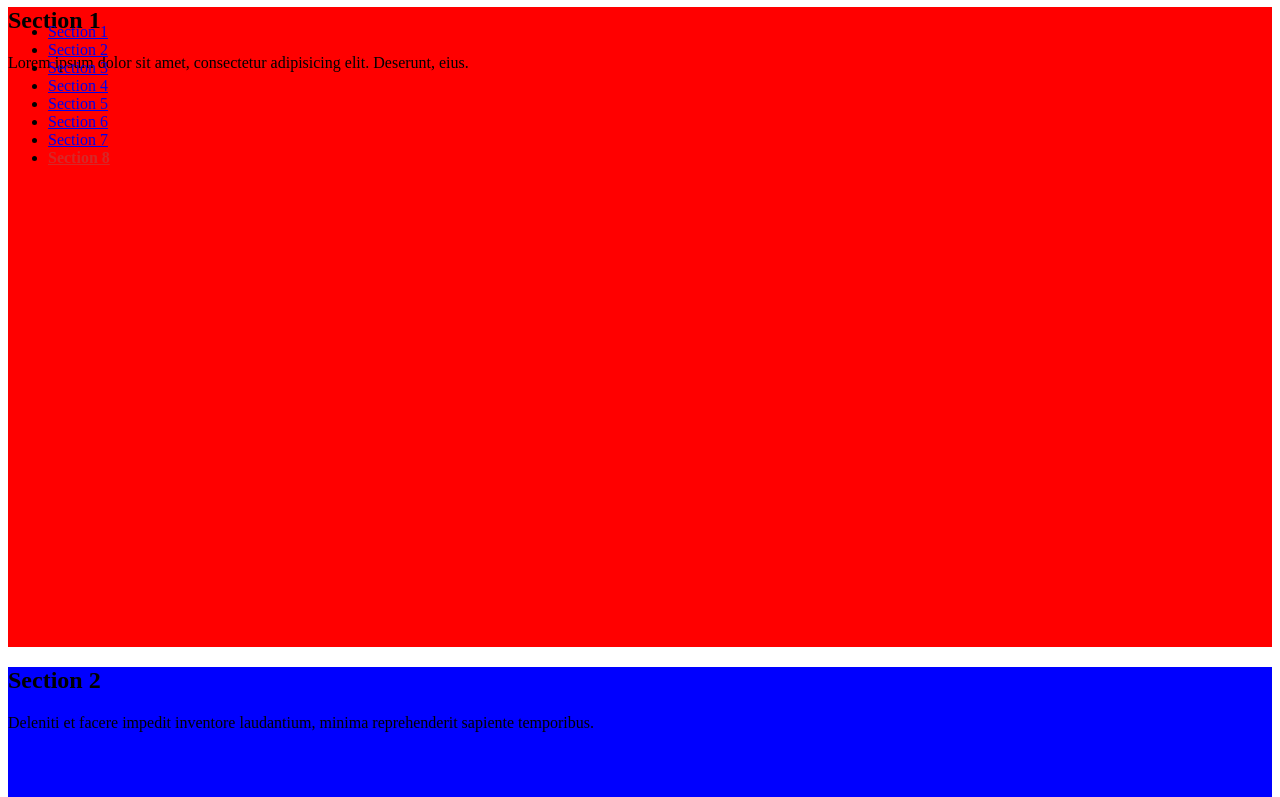
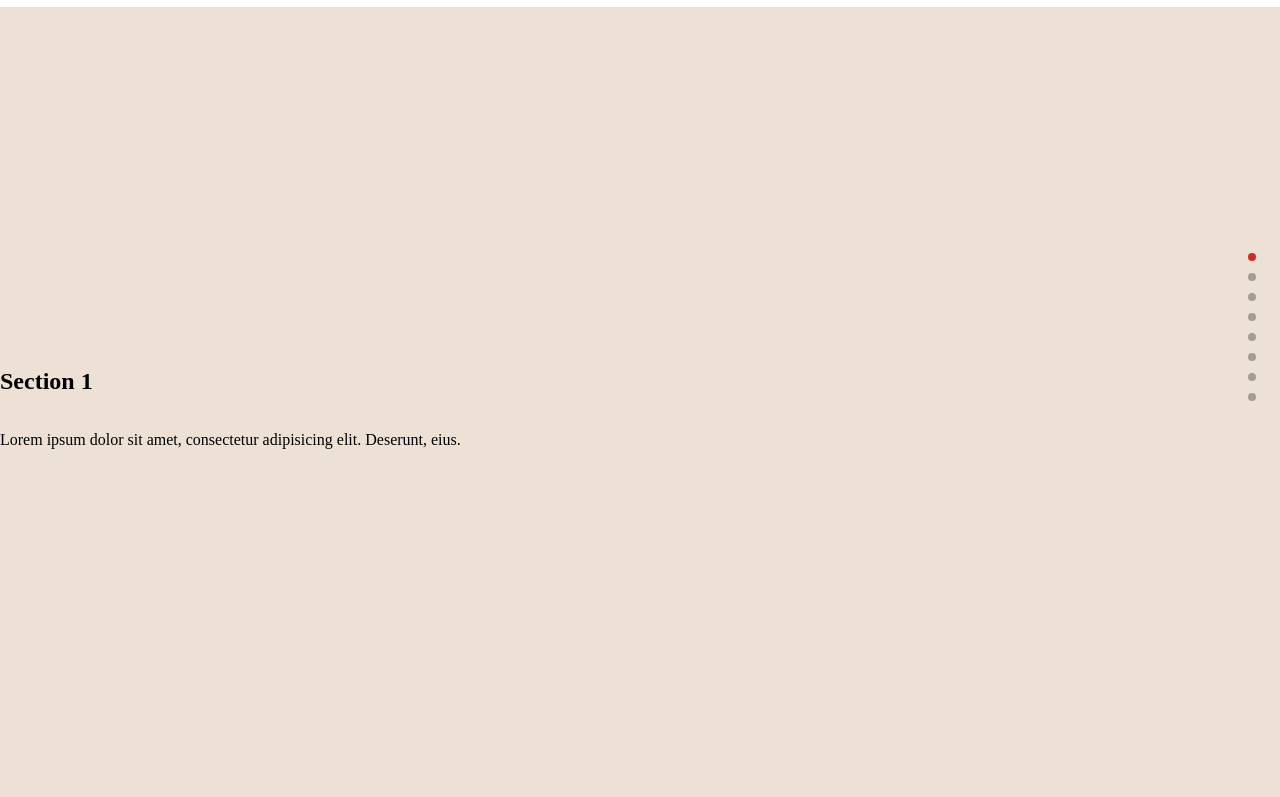
Before and after one commit to basileferi/GameStats, a plain HTML site: page GameStats/index.html in a window 1280 px wide. Shown: the part 73-870 px from the top of the page. Drawn offline with Linux system fonts and the light colour scheme.

Commit message:
Added temporary progress bar and removed gumshoe
gumshoe marche pas pour la logique que je veux

```diff
--- a/GameStats/css/style.css
+++ b/GameStats/css/style.css
@@ -8,31 +8,109 @@
     font-style: normal;
     font-display: swap;
 }
-header {
-    position: fixed;
+
+
+html, body {
+    margin: 0;
+    padding: 0;
+    height: 100%;
+}
+
+.snap-container {
+    height: 100vh;
+    overflow-y: scroll;
+    scroll-snap-type: y mandatory;
+    scroll-behavior: smooth;
+}
+
+section {
+    height: 100vh;
+    scroll-snap-align: start;
+    scroll-snap-stop: always;
+
+    display: flex;
+    flex-direction: column;
+    justify-content: center;
 }
 
 
-section {
-    min-height: 80vh;
+
+
+
+
+header {
+    position: fixed;
+    top: 0;
+    left: 0;
+    width: 100%;
+    z-index: 1000;
 }
 
 
+.progress {
+    position: fixed;
+    right: 24px;
+    top: 50%;
+    transform: translateY(-50%);
+    z-index: 1000;
+}
+
+.progress-list {
+    list-style: none;
+    margin: 0;
+    padding: 0;
+
+    display: flex;
+    flex-direction: column;
+    gap: 12px;
+}
+
+.progress-list li {
+    width: 8px;
+    height: 8px;
+    border-radius: 50%;
+    background: rgba(0,0,0,0.3);
+}
+
+.progress-list li.active {
+    background: #d62828;
+}
+
+
+
+
 #section1 {
-    background-color: red;
+    background-color: var(--color-background);
 }
 
 #section2 {
-    background-color: blue;
+    background-color: var(--color-tertiary);
 }
 
 #section3 {
-    background-color: green;
+    background-color: var(--color-primary);
 }
 
 #section4 {
-    background-color: black;
+    background-color: var(--color-background);
 }
+
+#section5 {
+    background-color: var(--color-tertiary);
+}
+
+#section6 {
+    background-color: var(--color-secondary);
+}
+
+#section7 {
+    background-color: var(--color-background);
+}
+
+#section8 {
+    background-color: var(--color-tertiary);
+}
+
 
 
 nav li.active a {
--- a/GameStats/css/tokens.css
+++ b/GameStats/css/tokens.css
@@ -18,4 +18,13 @@
     --font-display: "LC Mogi", sans-serif;
     --font-body: "IBM Plex Sans", sans-serif;
 
+
+    :root {
+        --vh: 1vh;
+    }
+
+    section {
+        height: calc(var(--vh) * 100);
+    }
+
 }
--- a/GameStats/index.html
+++ b/GameStats/index.html
@@ -12,19 +12,21 @@
 <h1>Gamestats</h1>
 
 <header>
-    <nav>
-        <ul id="nav">
-            <li><a href="#section1">Section 1</a></li>
-            <li><a href="#section2">Section 2</a></li>
-            <li><a href="#section3">Section 3</a></li>
-            <li><a href="#section4">Section 4</a></li>
-            <li><a href="#section5">Section 5</a></li>
-            <li><a href="#section6">Section 6</a></li>
-            <li><a href="#section7">Section 7</a></li>
-            <li><a href="#section8">Section 8</a></li>
+    <aside class="progress">
+        <ul class="progress-list">
+            <li data-section="section1"></li>
+            <li data-section="section2"></li>
+            <li data-section="section3"></li>
+            <li data-section="section4"></li>
+            <li data-section="section5"></li>
+            <li data-section="section6"></li>
+            <li data-section="section7"></li>
+            <li data-section="section8"></li>
         </ul>
-    </nav>
+    </aside>
 </header>
+
+<main class="snap-container">
 
     <section id="section1">
         <h2>Section 1</h2>
@@ -59,6 +61,8 @@
         <p>Aliquam amet deserunt ducimus ipsa ipsam iusto, maxime molestiae quis.</p>
     </section>
 
+</main>
+
 <footer>
     <div class="container">
         <h1>Gamestats</h1>
--- a/GameStats/js/main.js
+++ b/GameStats/js/main.js
@@ -1,2 +1,45 @@
-var spy = new Gumshoe('#nav a', {
-});
+// ----- viewport mobile fix
+function setVH() {
+    const vh = window.innerHeight * 0.01;
+    document.documentElement.style.setProperty('--vh', `${vh}px`);
+}
+setVH();
+window.addEventListener('resize', setVH);
+
+// ----- scroll spy par section
+const sections = document.querySelectorAll('section');
+const navLinks = document.querySelectorAll('#nav a');
+const progressItems = document.querySelectorAll('.progress-list li');
+const scrollContainer = document.querySelector('.snap-container');
+
+const observer = new IntersectionObserver(
+    (entries) => {
+        entries.forEach(entry => {
+            if (!entry.isIntersecting) return;
+
+            const id = entry.target.id;
+
+            // nav
+            navLinks.forEach(link => {
+                link.classList.toggle(
+                    'active',
+                    link.getAttribute('href') === `#${id}`
+                );
+            });
+
+            // progress bar
+            progressItems.forEach(item => {
+                item.classList.toggle(
+                    'active',
+                    item.dataset.section === id
+                );
+            });
+        });
+    },
+    {
+        root: scrollContainer,
+        threshold: 0.6
+    }
+);
+
+sections.forEach(section => observer.observe(section));
```
Lines whose indentation alone changed are shown as unchanged.
